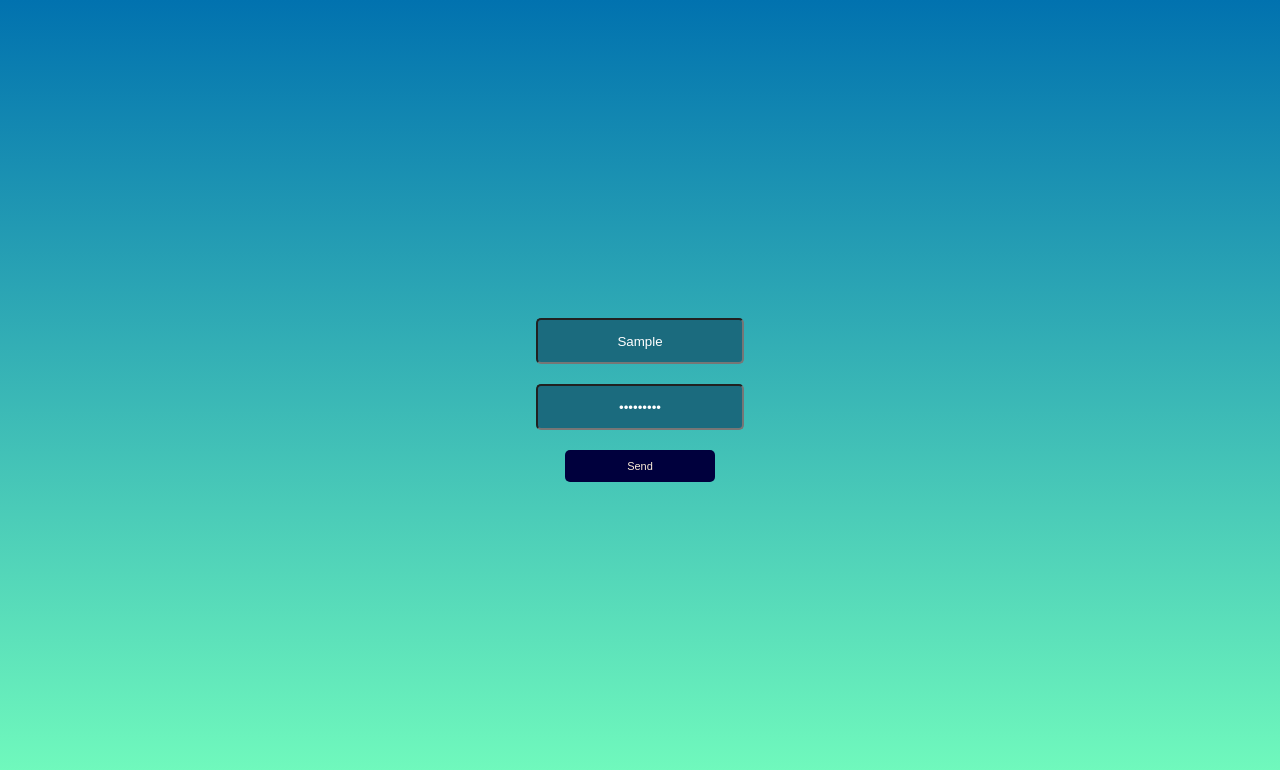
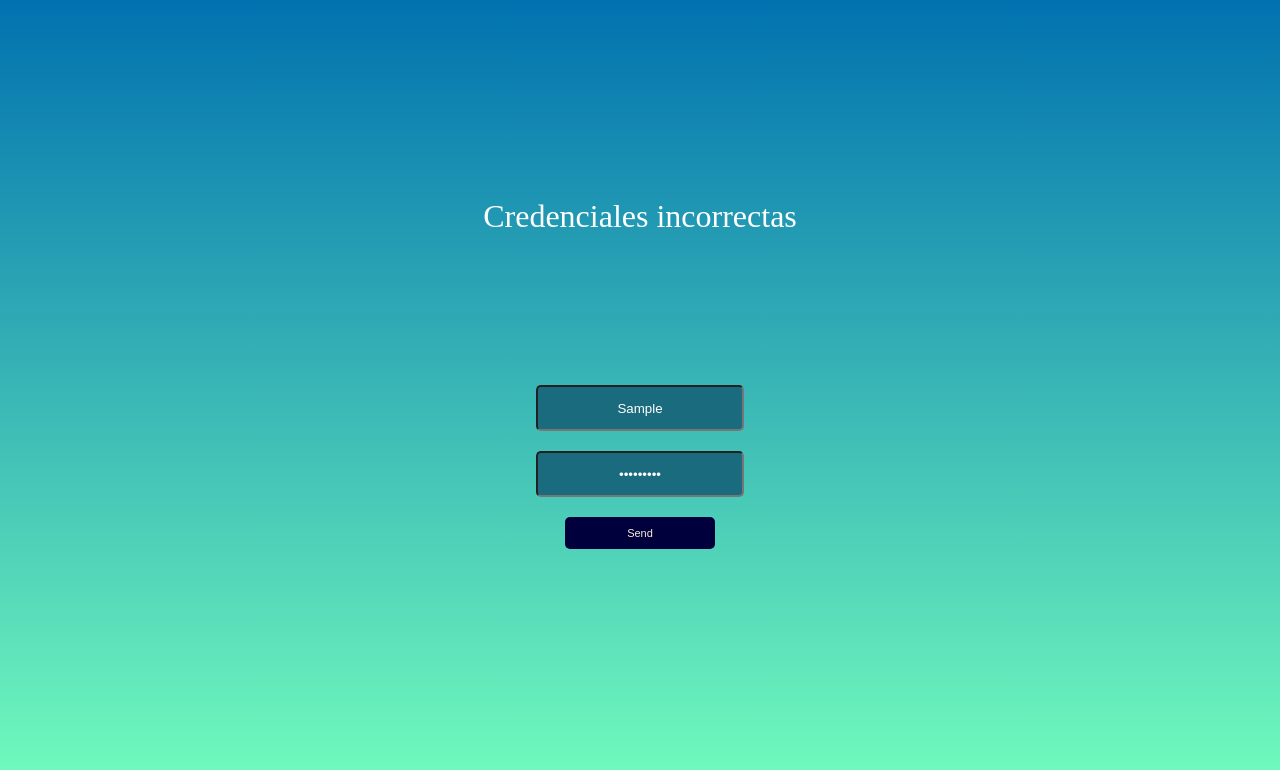
Before and after one commit to Katykaze/PROYECTO-EJEMPLO, a Vue app: page / in a window 1280 px wide. Both pictures are taken after typing "Sample", "Sample123" into the empty fields and a click on the button "Send". Shown: the top 770 px of the page. Built offline with nearby package versions, Linux system fonts and the light colour scheme.

Commit message:
correcion submit data y lipieza de comentarios,css

```diff
--- a/src/App.vue
+++ b/src/App.vue
@@ -1,8 +1,8 @@
 <!--EN APP.VUE SE CREA LA INSTANCIA PRINCIPAL DE VUE-->
 <template>
- <div class="app">
+
     <LoginView/>
- </div>
+
 </template>
 <script>
 //import { createApp } from 'vue'
@@ -23,8 +23,11 @@ export default defineComponent({
   background-image: var(--color-background-image);
   background-size: 100%;
   margin: 0 auto;
-  display: flex;
-  justify-content: center;
-  text-align: center;
+  display:grid;
+  grid-template-columns:  1fr;
+  // display: flex;
+  // justify-content: center;
+  // text-align: center;
+  // flex-direction: row;
 }
 </style>
--- a/src/layouts/l-forms.vue
+++ b/src/layouts/l-forms.vue
@@ -21,7 +21,8 @@
       align-items: center;
       justify-content: center;
       gap: 20px;
-      height: 100%;
+      margin-bottom: 200px;
+      /* height: 100%; */
     }
     .l-forms__form{
       display: flex;
--- a/src/views/LoginView.vue
+++ b/src/views/LoginView.vue
@@ -1,15 +1,14 @@
 <template>
   <div class="v-login__info">
-    <span v-if="isSending">{{ publishedNamedPassword }}</span>
-    <span class="" v-if="correctUser">{{ userLog }}</span>
+    <span class="v-login__message-info" v-if="isSending">{{ publishedNamedPassword }}</span>
+    <span class="v-login__user" v-if="correctUser">{{ userLog }}</span>
+    <span class="v-login__error" v-if="showErrorMessage">{{ errorMessage }}</span>
   </div>
   <l-forms>
     <template #form>
       <CInput v-model:src="username" placeholder="Introduce tu nombre" />
       <CInput v-model:src="password" placeholder="Introduce contraseña" type="password" />
     </template>
-
-    <!-- <span class="v-login__error">Error in your credentials</span>  -->
 
     <template #button>
       <CButton :onClick="submitData" :isSending="isSending">{{
@@ -40,99 +39,77 @@ export default {
         username: 'katherine',
         password: 'zambrano'
       },
-      correctUser: false
+      correctUser: false,
+      errorMessage: ''
     }
   },
   watch: {
     username(value) {
-      this.userLog = 'User : ' + value
+      this.userLog = ' User : ' + value
     }
   },
   computed: {
     publishedNamedPassword() {
       return `Welcome ${this.username} Tu contraseña es ${this.password}`
+    },
+    showErrorMessage() {
+      //me devuelve true si NO está vacío
+      return this.errorMessage !== ''
     }
   },
   methods: {
     submitData() {
-
-      if(this.username === '' || this.password === ''){
-        return alert('Porfavor introduce credenciales');
+      if (this.username === '' || this.password === '') {
+        return (this.errorMessage = 'Porfavor introduce credenciales')
       }
 
-      const { username , password } = this.validCredentials;
+      const { username, password } = this.validCredentials
 
       // const validUsername = this.validCredentials.username;
 
-      if(this.username !== username || this.password !== password ) {
-        return alert('Credenciales incorrectas');
+      if (this.username !== username || this.password !== password) {
+        return (this.errorMessage = 'Credenciales incorrectas')
       }
 
-      this.isSending = true;
-      this.correctUser = true;
+      this.errorMessage = ''
+      this.isSending = true
+      this.correctUser = true
 
       setTimeout(() => {
-          this.isSending = false
+        this.isSending = false
       }, 2000)
-
-
-      // console.log('llamando a la funcion submit()')
-      // console.log(this.username, this.password)
-      // if (this.username === '' || this.password === '') {
-      //   alert('por favor introduce credenciales')
-      // } else if (
-      //   this.username !== this.validCredentials.username ||
-      //   this.password !== this.validCredentials.password
-      // ) {
-      //   alert('credenciales incorrectas')
-      // } else {
-      //   this.isSending = true
-      //   this.correctUser = true
-      //   setTimeout(() => {
-      //     this.isSending = false
-      //   }, 2000)
-      // }
     }
   }
 }
 </script>
 <style lang="scss">
 .v-login__info {
-  display: grid;
-  place-items: center;
+  display: flex;
+  justify-content: center;
   text-align: center;
   color: var(--color-text-primary);
+}
+span[class*="v-login"]{
+  margin-top: 200px;
 }
 // media query
 /* Extra small devices (phones, 600px and down) */
 @media only screen and (max-width: 600px) {
-
 }
 
 /* Small devices (portrait tablets and large phones, 600px and up) */
 @media only screen and (min-width: 600px) {
-
 }
 
 /* Medium devices (landscape tablets, 768px and up) */
 @media only screen and (min-width: 768px) {
-
 }
 
 /* Large devices (laptops/desktops, 992px and up) */
 @media only screen and (min-width: 992px) {
-  // .v-login__info {
-  //   border: 2px solid red;
-  //   background-color: yellow;
-  // }
 }
 
 /* Extra large devices (large laptops and desktops, 1200px and up) */
 @media only screen and (min-width: 1200px) {
-
 }
 </style>
-<!-- metemos expresion ternaria porque con v-if no conseguía -->
-<!-- <slot>
-          {{ disabled ? 'Cargando' : 'Login' }}
-        </slot> -->
```
